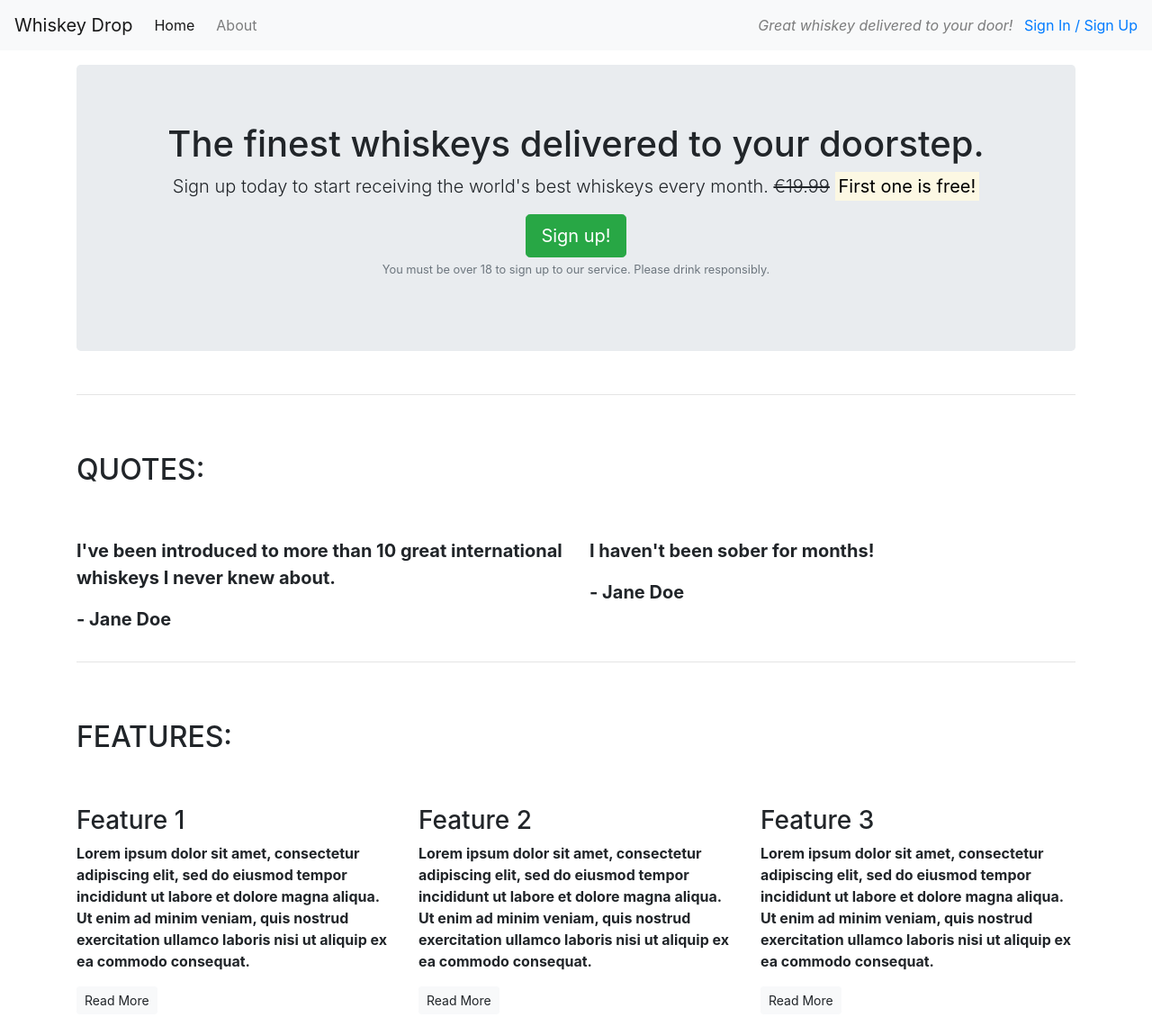
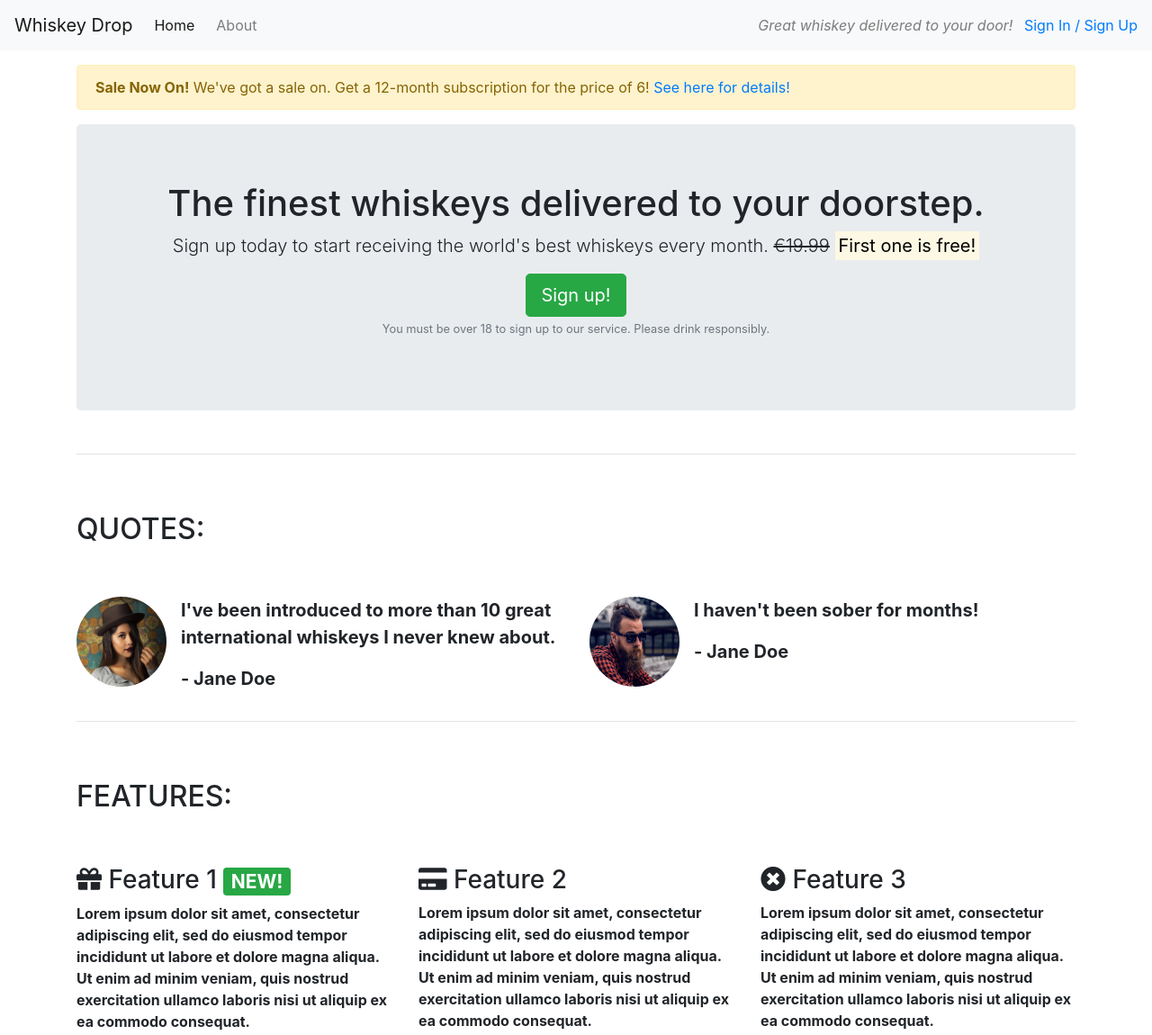
Before and after one commit to KimTroop89/bootstrap, a plain HTML site: page index.html in a window 1280 px wide. Shown: the top 1150 px of the page at 90% size. Drawn offline with nearby package versions, Linux system fonts and the light colour scheme.

Commit message:
Bootstrap part 2

```diff
--- a/index.html
+++ b/index.html
@@ -7,6 +7,7 @@
     <title>Whiskey Drop | Taste a new whiskey every month</title>
     <meta name="viewport" content="width=device-width, initial-scale=1.0">
     <link rel="stylesheet" href="https://maxcdn.bootstrapcdn.com/bootstrap/4.1.3/css/bootstrap.min.css">
+    <link rel="stylesheet" href="https://cdnjs.cloudflare.com/ajax/libs/font-awesome/5.8.1/css/all.css" integrity="sha256-BbA16MRVnPLkcJWY/l5MsqhyOIQr7OpgUAkYkKVvYco=" crossorigin="anonymous" />
 </head>
 
 <style>
@@ -29,6 +30,14 @@
         </div>
     </nav>
         <article class="container mt-3">
+            <div class="row">
+                <div class="col-12">
+                    <div class="alert alert-warning">
+                        <strong>Sale Now On!</strong> We've got a sale on. Get a 12-month subscription for the price of 6!
+                        <a href="">See here for details!</a>
+                    </div>
+                </div>
+            </div>
         <!-- Callout -->
         <div class="row">
             <div class="col-12">
@@ -56,16 +65,31 @@
 
             <div class="row">
                 <div class="col-12 col-md-6">
+                    <div class="media">
+                    <div class="d-none d-sm-block">
+                    <img src="images/girl-image.png" class="rounded-circle mr-3" height=100 width=100>
+                    </div>
+                    <div class="media-body">
                 <blockquote class="blockquote">
                         <p>I've been introduced to more than 10 great international whiskeys I never knew about.</p>
                         <p>- Jane Doe</p>
                 </blockquote>
                 </div>
+                </div>
+            </div>
+
             <div class="col-12 col-md-6">
+            <div class="media">
+                    <div class="d-none d-sm-block">
+                    <img src="images/guy-image.png" class="rounded-circle mr-3" height=100 width=100>
+                    </div>
+                    <div class="media-body">
             <blockquote class="blockquote">
                 <p>I haven't been sober for months!</p>
                 <p>- Jane Doe</p>
             </blockquote>
+            </div>
+            </div>
             </div>
         </div>
         </section>
@@ -84,7 +108,7 @@
             <div class="row">
             <div class="col-12 col-md-6 col-lg-4">
             <div class="feature">
-                <h3>Feature 1</h3>
+                <h3><i class="fas fa-gift d-none d-sm-inline"></i> Feature 1 <span class="badge badge-success">NEW!</span></h3>
                 <p>Lorem ipsum dolor sit amet, consectetur adipiscing elit, sed do eiusmod tempor incididunt ut labore et dolore magna aliqua. Ut enim ad minim veniam, quis nostrud exercitation ullamco laboris nisi ut aliquip ex ea commodo consequat.</p>
                 <p><a class="btn btn-sm btn-light" href="">Read More</a></p>
             </div>
@@ -92,7 +116,7 @@
 
             <div class="col-12 col-md-6 col-lg-4">
             <div class="feature">
-                <h3>Feature 2</h3>
+                <h3><i class="fas fa-credit-card d-none d-sm-inline"></i> Feature 2</h3>
                 <p>Lorem ipsum dolor sit amet, consectetur adipiscing elit, sed do eiusmod tempor incididunt ut labore et dolore magna aliqua. Ut enim ad minim veniam, quis nostrud exercitation ullamco laboris nisi ut aliquip ex ea commodo consequat.</p>
                 <p><a class="btn btn-sm btn-light" href="">Read More</a></p>
             </div>
@@ -100,7 +124,7 @@
 
         <div class="col-12 d-md-none d-lg-block col-lg-4">
             <div class="feature">
-                <h3>Feature 3</h3>
+                <h3><i class="fas fa-times-circle d-none d-sm-inline"></i> Feature 3</h3>
                 <p>Lorem ipsum dolor sit amet, consectetur adipiscing elit, sed do eiusmod tempor incididunt ut labore et dolore magna aliqua. Ut enim ad minim veniam, quis nostrud exercitation ullamco laboris nisi ut aliquip ex ea commodo consequat.</p>
                 <p><a class="btn btn-sm btn-light" href="">Read More</a></p>
             </div>
```
Also changed, not shown: images/girl-image.png (added), images/guy-image.png (added). Lines whose indentation alone changed are shown as unchanged.
